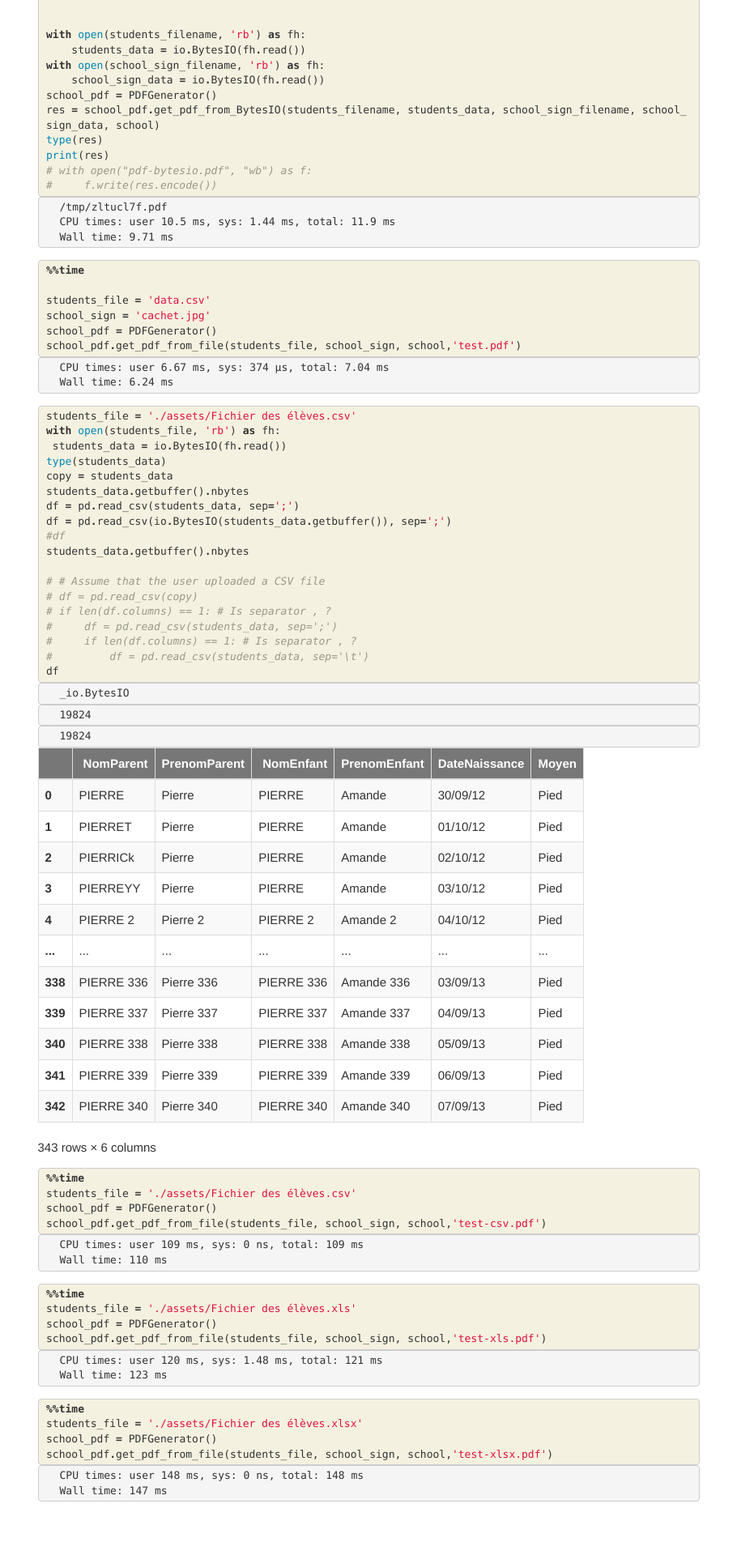
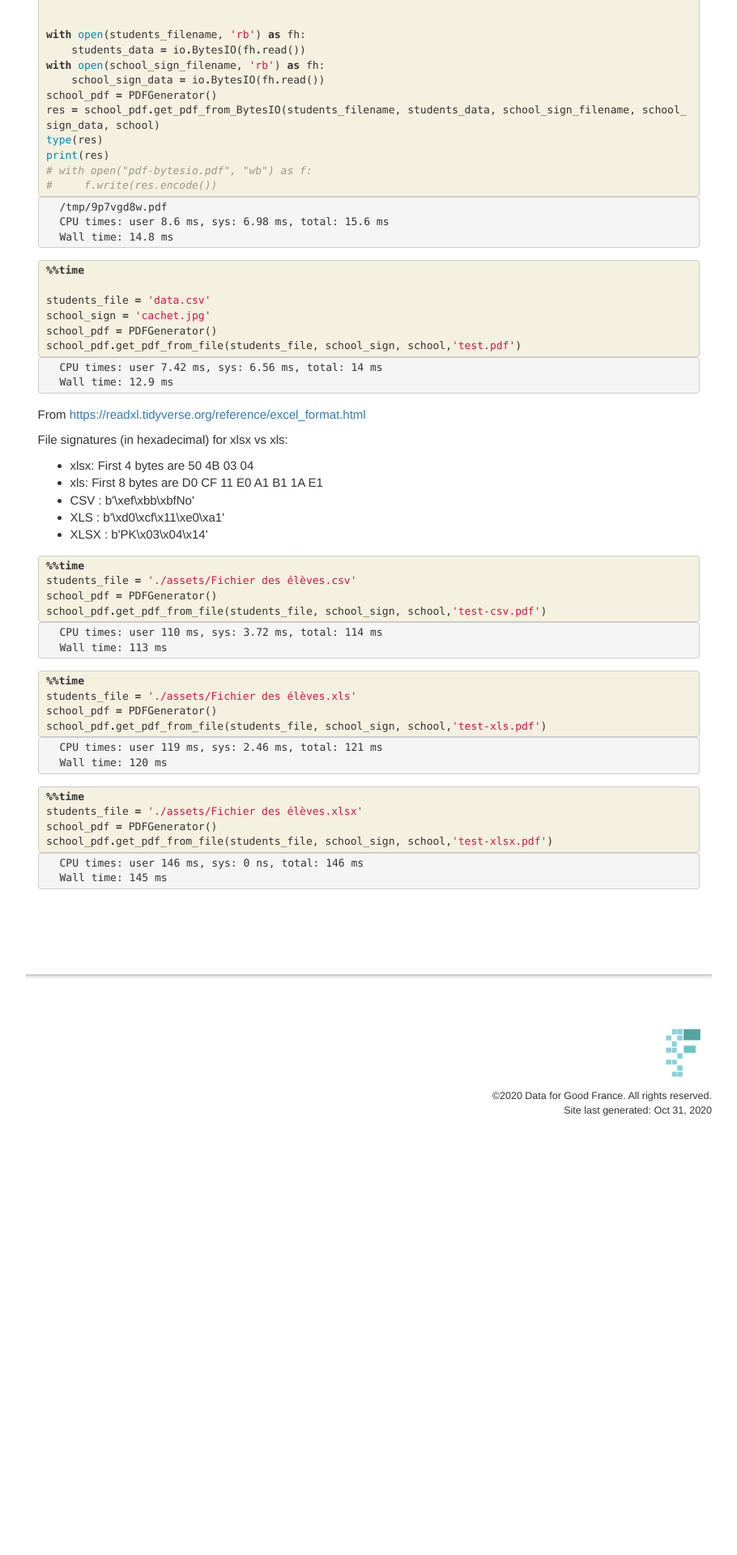
Before and after one commit to dataforgoodfr/covid_certificate_generator, a Jekyll site: the page built from docs/pdf_generator.html, in a window 1280 px wide. Shown: the part 1027-2947 px from the top of the page at 81% size, without its empty margins (331-1241 px from the left). Built offline with Jekyll 4.4.1, drawn with Linux system fonts in a browser that asks for light colours; nearby versions of some CDN libraries; comment, search, counter and statistics services are not loaded; after the commit the page ends 2458 px from its top, so only the background shows below that.

Commit message:
Better file type handling

```diff
--- a/covid_certificate_generator/pdf_helper.py
+++ b/covid_certificate_generator/pdf_helper.py
@@ -22,7 +22,6 @@ class PDF(FPDF):
         self.rect(8.0, 8.0, 194.0,282.0,'FD')
 
     def imagex(self):
-        print("coucou")
         self.set_xy(6.0,6.0)
         self.image(sctplt,  link='', type='', w=1586/80, h=1920/80)
         self.set_xy(183.0,6.0)
--- a/docs/_data/sidebars/home_sidebar.yml
+++ b/docs/_data/sidebars/home_sidebar.yml
@@ -15,6 +15,9 @@ entries:
     - output: web,pdf
       title: pdf_helper
       url: pdf_helper.html
+    - output: web,pdf
+      title: Title
+      url: Untitled.html
     output: web
     title: covid_certificate_generator
   output: web
--- a/docs/pdf_generator.html
+++ b/docs/pdf_generator.html
@@ -243,9 +243,9 @@ nb_path: "pdf_generator.ipynb"
 <div class="output_area">
 
 <div class="output_subarea output_stream output_stdout output_text">
-<pre>/tmp/zltucl7f.pdf
-CPU times: user 10.5 ms, sys: 1.44 ms, total: 11.9 ms
-Wall time: 9.71 ms
+<pre>/tmp/9p7vgd8w.pdf
+CPU times: user 8.6 ms, sys: 6.98 ms, total: 15.6 ms
+Wall time: 14.8 ms
 </pre>
 </div>
 </div>
@@ -281,8 +281,8 @@ Wall time: 9.71 ms
 <div class="output_area">
 
 <div class="output_subarea output_stream output_stdout output_text">
-<pre>CPU times: user 6.67 ms, sys: 374 µs, total: 7.04 ms
-Wall time: 6.24 ms
+<pre>CPU times: user 7.42 ms, sys: 6.56 ms, total: 14 ms
+Wall time: 12.9 ms
 </pre>
 </div>
 </div>
@@ -293,214 +293,21 @@ Wall time: 6.24 ms
 </div>
     {% endraw %}
 
-    {% raw %}
-
-<div class="cell border-box-sizing code_cell rendered">
-<div class="input">
-
-<div class="inner_cell">
-    <div class="input_area">
-<div class=" highlight hl-ipython3"><pre><span></span><span class="n">students_file</span> <span class="o">=</span> <span class="s1">&#39;./assets/Fichier des élèves.csv&#39;</span>
-<span class="k">with</span> <span class="nb">open</span><span class="p">(</span><span class="n">students_file</span><span class="p">,</span> <span class="s1">&#39;rb&#39;</span><span class="p">)</span> <span class="k">as</span> <span class="n">fh</span><span class="p">:</span>
- <span class="n">students_data</span> <span class="o">=</span> <span class="n">io</span><span class="o">.</span><span class="n">BytesIO</span><span class="p">(</span><span class="n">fh</span><span class="o">.</span><span class="n">read</span><span class="p">())</span>
-<span class="nb">type</span><span class="p">(</span><span class="n">students_data</span><span class="p">)</span>
-<span class="n">copy</span> <span class="o">=</span> <span class="n">students_data</span>
-<span class="n">students_data</span><span class="o">.</span><span class="n">getbuffer</span><span class="p">()</span><span class="o">.</span><span class="n">nbytes</span>
-<span class="n">df</span> <span class="o">=</span> <span class="n">pd</span><span class="o">.</span><span class="n">read_csv</span><span class="p">(</span><span class="n">students_data</span><span class="p">,</span> <span class="n">sep</span><span class="o">=</span><span class="s1">&#39;;&#39;</span><span class="p">)</span>
-<span class="n">df</span> <span class="o">=</span> <span class="n">pd</span><span class="o">.</span><span class="n">read_csv</span><span class="p">(</span><span class="n">io</span><span class="o">.</span><span class="n">BytesIO</span><span class="p">(</span><span class="n">students_data</span><span class="o">.</span><span class="n">getbuffer</span><span class="p">()),</span> <span class="n">sep</span><span class="o">=</span><span class="s1">&#39;;&#39;</span><span class="p">)</span>
-<span class="c1">#df</span>
-<span class="n">students_data</span><span class="o">.</span><span class="n">getbuffer</span><span class="p">()</span><span class="o">.</span><span class="n">nbytes</span>
-
-<span class="c1"># # Assume that the user uploaded a CSV file</span>
-<span class="c1"># df = pd.read_csv(copy)</span>
-<span class="c1"># if len(df.columns) == 1: # Is separator , ?</span>
-<span class="c1">#     df = pd.read_csv(students_data, sep=&#39;;&#39;)</span>
-<span class="c1">#     if len(df.columns) == 1: # Is separator , ?</span>
-<span class="c1">#         df = pd.read_csv(students_data, sep=&#39;\t&#39;)</span>
-<span class="n">df</span>
-</pre></div>
-
-    </div>
-</div>
-</div>
-
-<div class="output_wrapper">
-<div class="output">
-
-<div class="output_area">
-
-
-
-<div class="output_text output_subarea output_execute_result">
-<pre>_io.BytesIO</pre>
-</div>
-
-</div>
-
-<div class="output_area">
-
-
-
-<div class="output_text output_subarea output_execute_result">
-<pre>19824</pre>
-</div>
-
-</div>
-
-<div class="output_area">
-
-
-
-<div class="output_text output_subarea output_execute_result">
-<pre>19824</pre>
-</div>
-
-</div>
-
-<div class="output_area">
-
-
-<div class="output_html rendered_html output_subarea output_execute_result">
-<div>
-<style scoped>
-    .dataframe tbody tr th:only-of-type {
-        vertical-align: middle;
-    }
-
-    .dataframe tbody tr th {
-        vertical-align: top;
-    }
-
-    .dataframe thead th {
-        text-align: right;
-    }
-</style>
-<table border="1" class="dataframe">
-  <thead>
-    <tr style="text-align: right;">
-      <th></th>
-      <th>NomParent</th>
-      <th>PrenomParent</th>
-      <th>NomEnfant</th>
-      <th>PrenomEnfant</th>
-      <th>DateNaissance</th>
-      <th>Moyen</th>
-    </tr>
-  </thead>
-  <tbody>
-    <tr>
-      <th>0</th>
-      <td>PIERRE</td>
-      <td>Pierre</td>
-      <td>PIERRE</td>
-      <td>Amande</td>
-      <td>30/09/12</td>
-      <td>Pied</td>
-    </tr>
-    <tr>
-      <th>1</th>
-      <td>PIERRET</td>
-      <td>Pierre</td>
-      <td>PIERRE</td>
-      <td>Amande</td>
-      <td>01/10/12</td>
-      <td>Pied</td>
-    </tr>
-    <tr>
-      <th>2</th>
-      <td>PIERRICk</td>
-      <td>Pierre</td>
-      <td>PIERRE</td>
-      <td>Amande</td>
-      <td>02/10/12</td>
-      <td>Pied</td>
-    </tr>
-    <tr>
-      <th>3</th>
-      <td>PIERREYY</td>
-      <td>Pierre</td>
-      <td>PIERRE</td>
-      <td>Amande</td>
-      <td>03/10/12</td>
-      <td>Pied</td>
-    </tr>
-    <tr>
-      <th>4</th>
-      <td>PIERRE 2</td>
-      <td>Pierre 2</td>
-      <td>PIERRE 2</td>
-      <td>Amande 2</td>
-      <td>04/10/12</td>
-      <td>Pied</td>
-    </tr>
-    <tr>
-      <th>...</th>
-      <td>...</td>
-      <td>...</td>
-      <td>...</td>
-      <td>...</td>
-      <td>...</td>
-      <td>...</td>
-    </tr>
-    <tr>
-      <th>338</th>
-      <td>PIERRE 336</td>
-      <td>Pierre 336</td>
-      <td>PIERRE 336</td>
-      <td>Amande 336</td>
-      <td>03/09/13</td>
-      <td>Pied</td>
-    </tr>
-    <tr>
-      <th>339</th>
-      <td>PIERRE 337</td>
-      <td>Pierre 337</td>
-      <td>PIERRE 337</td>
-      <td>Amande 337</td>
-      <td>04/09/13</td>
-      <td>Pied</td>
-    </tr>
-    <tr>
-      <th>340</th>
-      <td>PIERRE 338</td>
-      <td>Pierre 338</td>
-      <td>PIERRE 338</td>
-      <td>Amande 338</td>
-      <td>05/09/13</td>
-      <td>Pied</td>
-    </tr>
-    <tr>
-      <th>341</th>
-      <td>PIERRE 339</td>
-      <td>Pierre 339</td>
-      <td>PIERRE 339</td>
-      <td>Amande 339</td>
-      <td>06/09/13</td>
-      <td>Pied</td>
-    </tr>
-    <tr>
-      <th>342</th>
-      <td>PIERRE 340</td>
-      <td>Pierre 340</td>
-      <td>PIERRE 340</td>
-      <td>Amande 340</td>
-      <td>07/09/13</td>
-      <td>Pied</td>
-    </tr>
-  </tbody>
-</table>
-<p>343 rows × 6 columns</p>
-</div>
-</div>
-
-</div>
+<div class="cell border-box-sizing text_cell rendered"><div class="inner_cell">
+<div class="text_cell_render border-box-sizing rendered_html">
+<p>From <a href="https://readxl.tidyverse.org/reference/excel_format.html">https://readxl.tidyverse.org/reference/excel_format.html</a></p>
+<p>File signatures (in hexadecimal) for xlsx vs xls:</p>
+<ul>
+<li>xlsx: First 4 bytes are 50 4B 03 04</li>
+<li>xls: First 8 bytes are D0 CF 11 E0 A1 B1 1A E1</li>
+<li>CSV : b'\xef\xbb\xbfNo'</li>
+<li>XLS : b'\xd0\xcf\x11\xe0\xa1'</li>
+<li>XLSX : b'PK\x03\x04\x14'</li>
+</ul>
 
 </div>
 </div>
-
 </div>
-    {% endraw %}
-
     {% raw %}
 
 <div class="cell border-box-sizing code_cell rendered">
@@ -524,8 +331,8 @@ Wall time: 6.24 ms
 <div class="output_area">
 
 <div class="output_subarea output_stream output_stdout output_text">
-<pre>CPU times: user 109 ms, sys: 0 ns, total: 109 ms
-Wall time: 110 ms
+<pre>CPU times: user 110 ms, sys: 3.72 ms, total: 114 ms
+Wall time: 113 ms
 </pre>
 </div>
 </div>
@@ -559,8 +366,8 @@ Wall time: 110 ms
 <div class="output_area">
 
 <div class="output_subarea output_stream output_stdout output_text">
-<pre>CPU times: user 120 ms, sys: 1.48 ms, total: 121 ms
-Wall time: 123 ms
+<pre>CPU times: user 119 ms, sys: 2.46 ms, total: 121 ms
+Wall time: 120 ms
 </pre>
 </div>
 </div>
@@ -594,8 +401,8 @@ Wall time: 123 ms
 <div class="output_area">
 
 <div class="output_subarea output_stream output_stdout output_text">
-<pre>CPU times: user 148 ms, sys: 0 ns, total: 148 ms
-Wall time: 147 ms
+<pre>CPU times: user 146 ms, sys: 0 ns, total: 146 ms
+Wall time: 145 ms
 </pre>
 </div>
 </div>
--- a/docs/pdf_helper.html
+++ b/docs/pdf_helper.html
@@ -166,8 +166,8 @@ nb_path: "pdf_helper.ipynb"
 <div class="output_area">
 
 <div class="output_subarea output_stream output_stdout output_text">
-<pre>CPU times: user 7.46 ms, sys: 0 ns, total: 7.46 ms
-Wall time: 6.64 ms
+<pre>CPU times: user 574 ms, sys: 1.63 s, total: 2.2 s
+Wall time: 228 ms
 </pre>
 </div>
 </div>
--- a/docs/sidebar.json
+++ b/docs/sidebar.json
@@ -2,6 +2,7 @@
   "covid_certificate_generator": {
     "Overview": "/",
     "pdf_generator": "pdf_generator.html",
-    "pdf_helper": "pdf_helper.html"
+    "pdf_helper": "pdf_helper.html",
+    "Title": "Untitled.html"
   }
 }
--- a/streamlit_app/navbar-bootstrap.html
+++ b/streamlit_app/navbar-bootstrap.html
@@ -32,7 +32,7 @@
         <a class="nav-link" href="https://dataforgood.fr/" target="_blank">Data For Good</a>
         </li>
         <li class="nav-item">
-        <a class="nav-link" href="mailto:benoit@courty.fr" target="_blank">Contact</a>
+        <a class="nav-link" href="http://courty.fr/#contact_section" target="_blank">Contact</a>
         </li>
     </ul>
     </div>
```
Also changed, not shown: covid_certificate_generator/pdf_generator.py (+42 -24 lines), index.py (+6 -83 lines), 2 other files.
